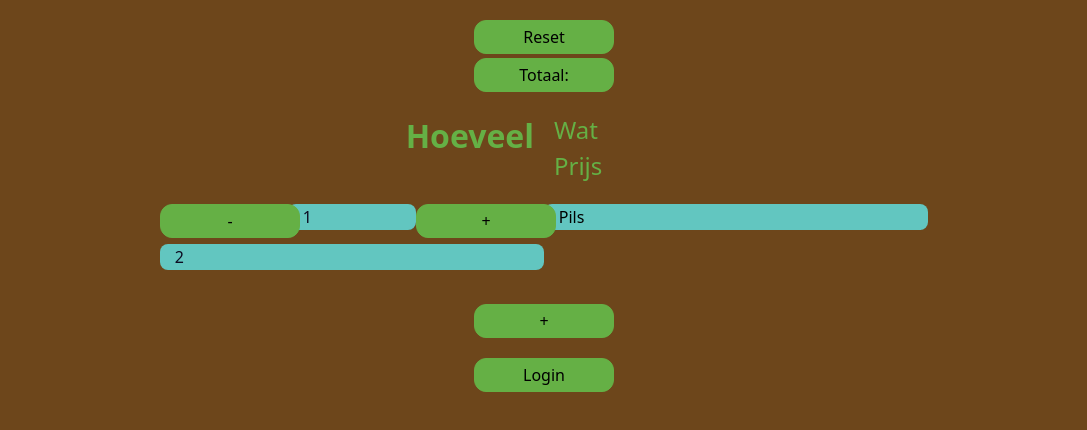
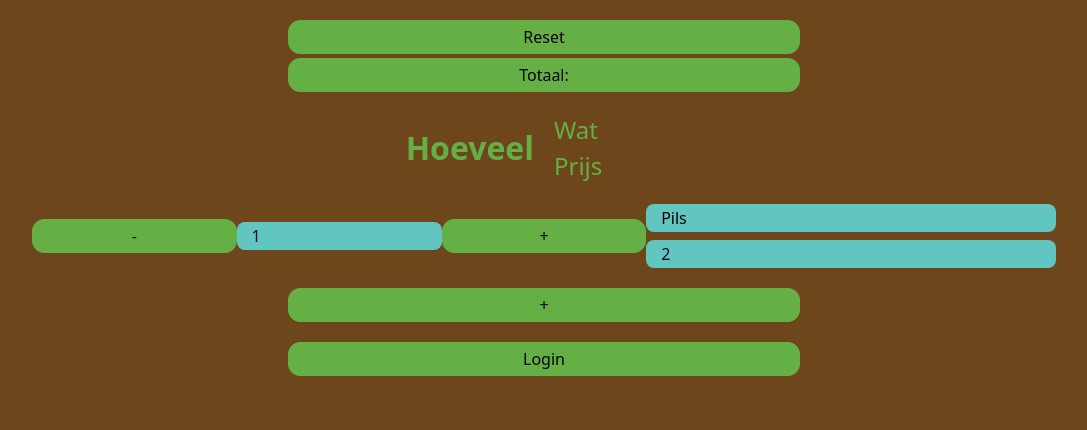
Before and after one commit to S-D-V-A-S-M-V-V-I-C-T-S-S-BAGGER/BAGGER-Vue, a Vue app: page /turf in a window 1280 px wide. Shown: the top 430 px of the page, without its empty margins (96-1183 px from the left). Built offline with nearby package versions, Linux system fonts and the light colour scheme.

Commit message:
feat(turf): #3 Made the BaggerButton be able to have a custom width

```diff
--- a/src/components/BaggerButton.vue
+++ b/src/components/BaggerButton.vue
@@ -9,20 +9,27 @@ defineProps({
   isPrimary: {
     type: Boolean,
     required: false,
-    default: true,
+    default: true
   },
+  buttonWidth: {
+    type: String,
+    required: false,
+    default: ''
+  }
 })
 </script>
 
 <template>
   <button
     @click="emitClickEvent"
-    :class="
+    :class="[
       isPrimary
         ? 'bg-primary text-black border-primary'
-        : 'bg-secondary text-white border-secondary'
+        : 'bg-secondary text-white border-secondary',
+       buttonWidth,
+       'border rounded-xl pop-effects px-2 md:px-5 md:py-1 '
+       ]
     "
-    class="border rounded-xl min-w-35 pop-effects px-2 md:px-5 md:py-1"
   >
     <slot>🌱</slot>
   </button>
@@ -33,6 +40,7 @@ button {
   transition: all 0.4s ease-in-out;
   transform: scale(1);
 }
+
 button:hover {
   cursor: pointer;
   transform: scale(1.1);
--- a/src/components/BaggerInput.vue
+++ b/src/components/BaggerInput.vue
@@ -2,7 +2,6 @@
 <script setup lang="ts">
   defineProps({
     modelValue: String,
-    label: String
   });
 
   defineEmits(['update:modelValue']);
@@ -26,7 +25,7 @@
 
 .bagger-input {
  width: 100%;
- height: 100%;
+
  padding: 0 1vw;
  border: 2px solid transparent;
  border-radius: 8px;
--- /dev/null
+++ b/src/components/TurfLine.vue
@@ -0,0 +1,53 @@
+<script setup lang="ts">
+  import { ref } from 'vue'
+  import BaggerButton from '@/components/BaggerButton.vue'
+  import BaggerInput from '@/components/BaggerInput.vue'
+
+  const amount = ref();
+  const item = ref();
+  const price = ref();
+</script>
+
+<template>
+  <div id="line" class="grid grid-rows-2 grid-cols-5 gap-y-2 ">
+    <div id="minus" class="row-start-1 row-span-2 col-start-1 col-span-1 self-center">
+      <BaggerButton buttonWidth="w-[100%]">-</BaggerButton>
+    </div>
+
+    <div id="amount" class="row-start-1 row-span-2 col-start-2 col-span-1 self-center">
+      <BaggerInput
+        v-model="amount"
+        type="number"
+        value="1"
+        />
+    </div>
+
+    <div id="plus" class="row-start-1 row-span-2 col-start-3 col-span-1 self-center">
+      <BaggerButton buttonWidth="w-[100%] h-[100%]">+</BaggerButton>
+    </div>
+
+    <div id="item" class="row-start-1 row-span-1 col-start-4 col-span-2">
+      <BaggerInput
+        v-model="item"
+        type="text"
+        placeholder="Pils"
+      />
+    </div>
+
+    <div id="price" class="row-start-2 row-span-1 col-start-4 col-span-2">
+      <BaggerInput
+        v-model="price"
+        type="number"
+        min="0"
+        value="2"
+        step=".01"
+      />
+    </div>
+
+  </div>
+
+</template>
+
+<style scoped>
+
+</style>
--- a/src/views/Turf.vue
+++ b/src/views/Turf.vue
@@ -2,15 +2,10 @@
   import { ref } from 'vue';
 
   import BaggerButton from '@/components/BaggerButton.vue';
-  import BaggerInput from '@/components/BaggerInput.vue';
-
+  import TurfLine from '@/components/TurfLine.vue'
 
   const total = ref();
 
-  // TODO 20260130: make the turf line a seprate component so that it can be added by the plus button
-  const lineAmount = ref();
-  const item = ref();
-  const price = ref();
 </script>
 
 <template>
@@ -20,64 +15,29 @@
 
     <!-- Flex -->
     <div id="total" class="flex flex-col gap-y-1">
-      <BaggerButton>Reset</BaggerButton>
-      <BaggerButton>Totaal: {{ total }}</BaggerButton>
+      <BaggerButton buttonWidth="w-[40vw]">Reset</BaggerButton>
+      <BaggerButton buttonWidth="w-[40vw]" >Totaal: {{ total }}</BaggerButton>
     </div>
 
     <!-- Grid 2 rows 2 cols -->
     <div id="titles" class="grid grid-rows-2 grid-cols-2 gap-x-5">
-      <h1 class="row-start-1 row-span-2 col-start-1 col-span-1">Hoeveel</h1>
+      <h1 class="row-start-1 row-span-2 col-start-1 col-span-1 self-center">Hoeveel</h1>
       <h2 class="row-start-1 row-span-1 col-start-2 col-span-1">Wat</h2>
       <h2 class="row-start-2 row-span-1 col-start-2 col-span-1">Prijs</h2>
     </div>
 
 
     <!-- Grid 2 rows 4 cols -->
-    <div id="turf-line" class="grid grid-rows-2 grid-cols-6 md:w-[60vw] min-h-[10vh]">
-
-      <div id="minus" class="row-start-1 row-span-2 col-start-1 col-span-1">
-        <BaggerButton>-</BaggerButton>
-      </div>
-
-      <div id="amount" class="row-start-1 row-span-2 col-start-2 col-span-1">
-        <BaggerInput
-          v-model="lineAmount"
-          type="number"
-          value="1"
-        />
-      </div>
-
-      <div id="plus" class="row-start-1 row-span-2 col-start-3 col-span-1">
-        <BaggerButton>+</BaggerButton>
-      </div>
-
-      <div id="item-input" class="row-start-1 row-span-1 col-start-4 col-span-3">
-        <BaggerInput
-          v-model="item"
-          type="text"
-          placeholder="Pils"
-        />
-      </div>
-
-      <div id="item-price" class="row-start-2 row-span-1 col-start-1 col-span-3">
-        <BaggerInput
-          v-model="price"
-          type="number"
-          min="0"
-          value="2"
-          step=".01"
-        />
-      </div>
-
+    <div id="turf-line" class="w-[80vw]">
+      <TurfLine />
     </div>
 
-    <!-- TODO 20260130: make the turf line a seprate component so that it can be added by the plus button -->
     <div id="plus-turf-line">
-      <BaggerButton>+</BaggerButton>
+      <BaggerButton buttonWidth="w-[40vw]">+</BaggerButton>
     </div>
 
     <div id="login">
-      <BaggerButton>Login</BaggerButton>
+      <BaggerButton buttonWidth="w-[40vw]">Login</BaggerButton>
     </div>
 
   </div>
```
